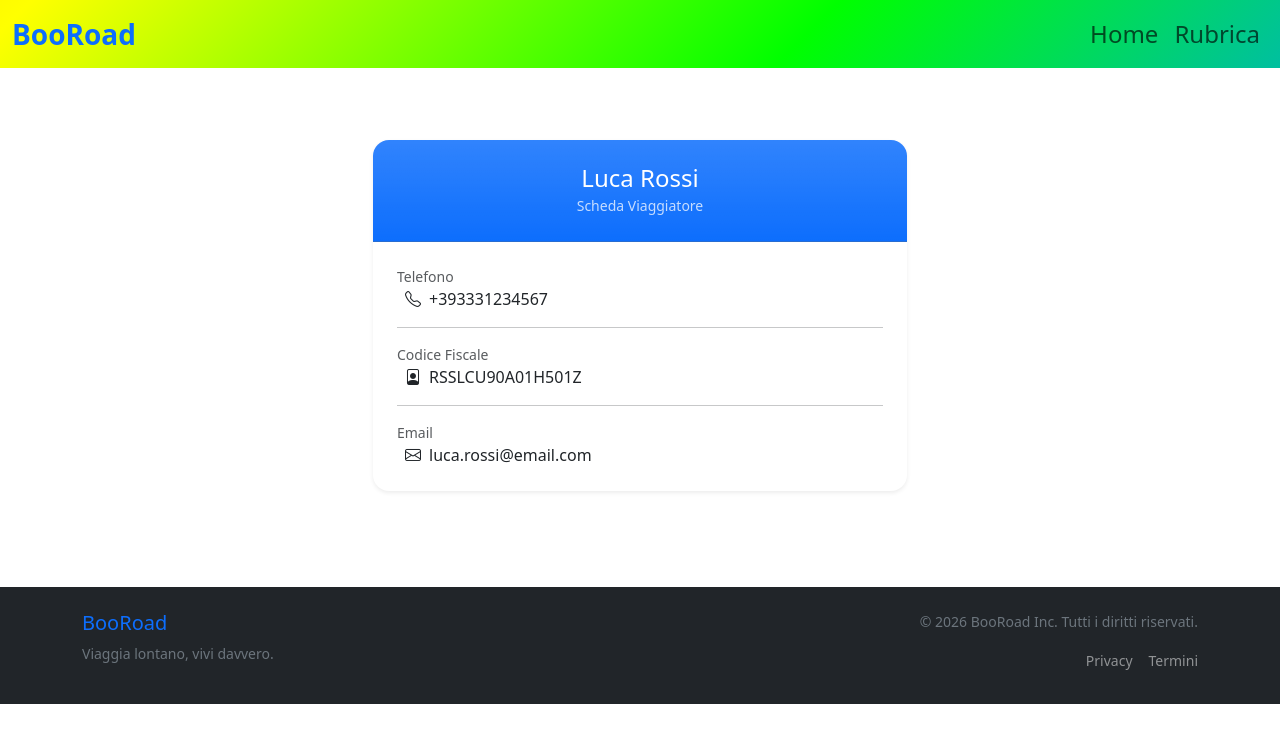
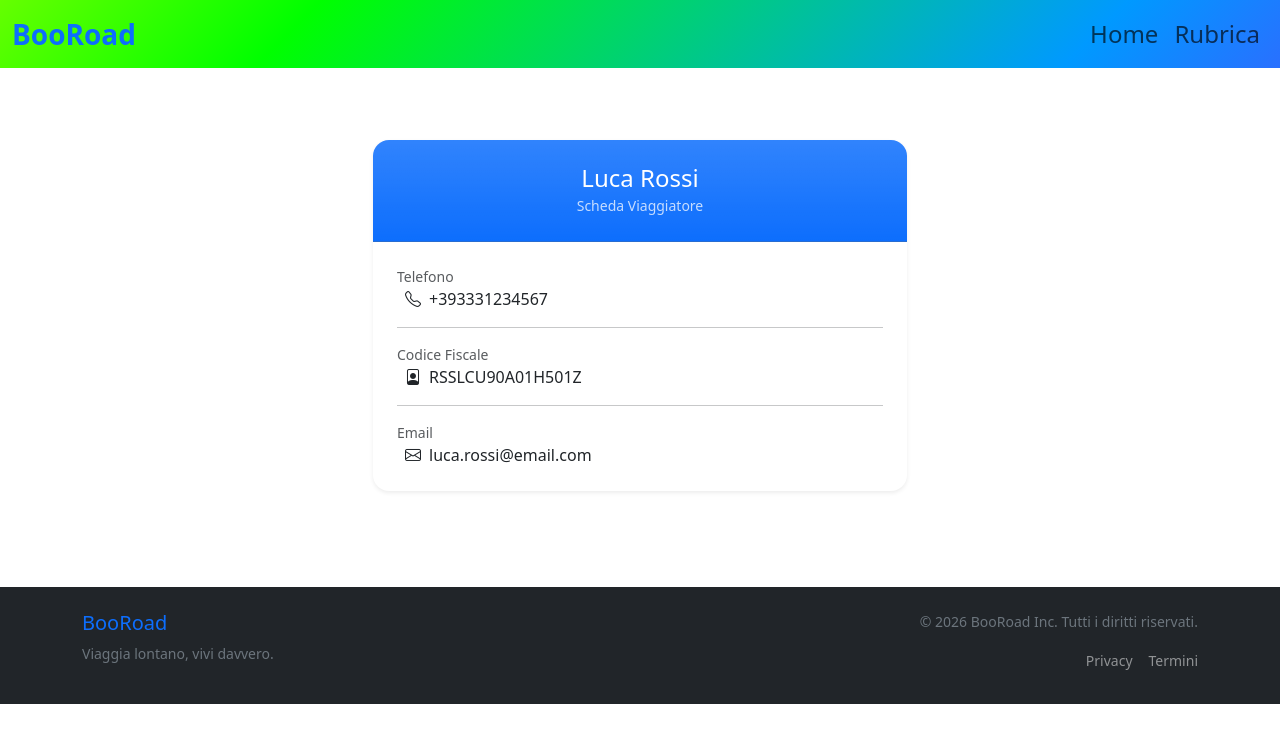
Before and after one commit to MhZ9191/soft-skill-project, a React (Vite) app: page /traveler/1 in a window 1280 px wide. Shown: the top 742 px of the page. Built offline with nearby package versions, Linux system fonts and the light colour scheme.

Commit message:
Add fix color

```diff
--- a/src/App.css
+++ b/src/App.css
@@ -93,7 +93,7 @@
   );
 
   background-size: 300% 300%;
-  animation: spin 8s ease-in-out infinite;
+  animation: spin 14s ease-in-out infinite;
 }
 
 @keyframes spin {
```
